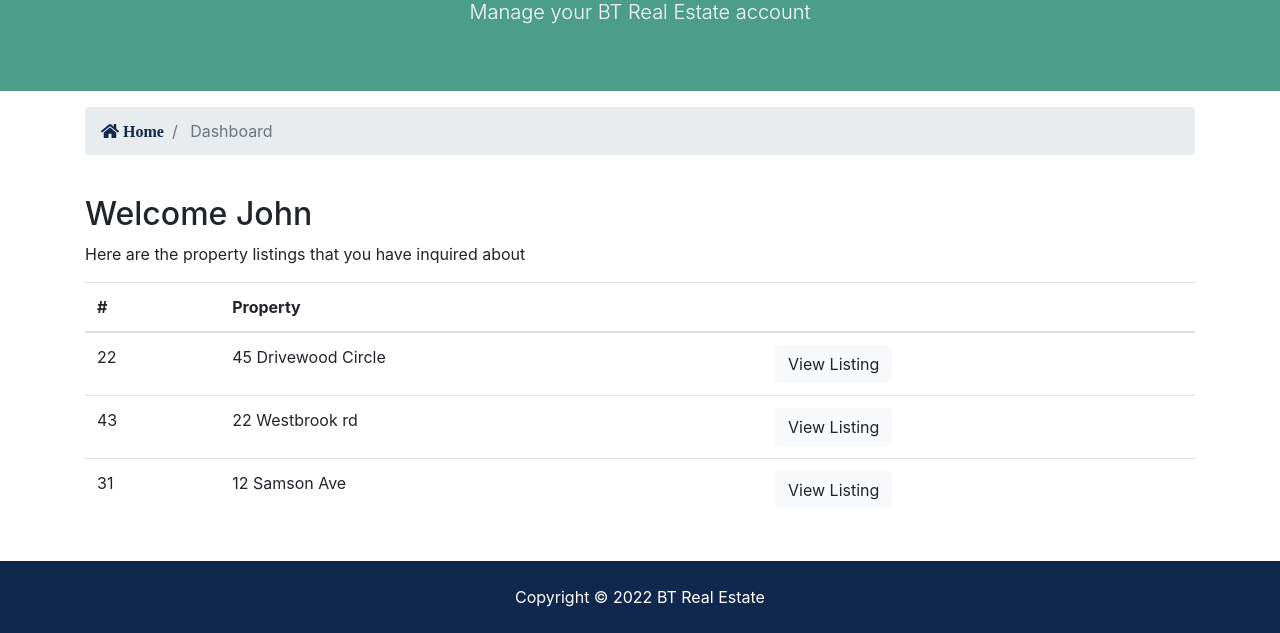
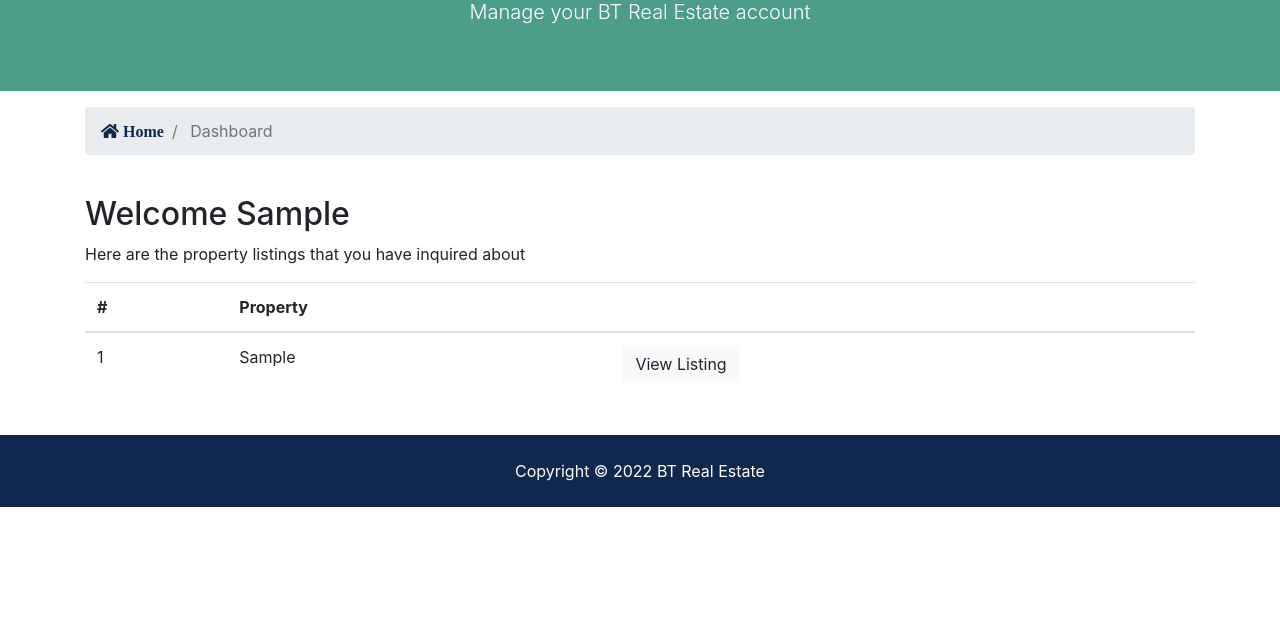
Before and after one commit to testpageAN/btre_project, a Django app: page /accounts/dashboard in a window 1280 px wide. Shown: the part 254-887 px from the top of the page. After the commit the page ends 761 px from the top, so only its background shows below. Run offline with Django 4.2, Linux system fonts and the light colour scheme; a user stored in the database is signed in; tables that the repository leaves empty hold one stand-in row (values such as "Sample post"); some libraries are stand-ins or nearby versions.

Commit message:
13/08, 60
Took 40 minutes

```diff
--- a/accounts/views.py
+++ b/accounts/views.py
@@ -1,6 +1,7 @@
 from django.shortcuts import render, redirect
 from django.contrib import messages, auth
 from django.contrib.auth.models import User
+from contacts.models import Contact
 
 # Create your views here.
 def register(request):
@@ -92,4 +93,9 @@ def logout(request):
 
 
 def dashboard(request):
-    return render(request,'accounts/dashboard.html')
+    user_contacts = Contact.objects.order_by('-contact_date').filter(user_id=request.user.id)
+
+    context ={
+        'contacts': user_contacts
+    }
+    return render(request,'accounts/dashboard.html', context)
--- a/templates/accounts/dashboard.html
+++ b/templates/accounts/dashboard.html
@@ -37,7 +37,8 @@
     <div class="container">
       <div class="row">
         <div class="col-md-12">
-          <h2>Welcome John</h2>
+          <h2>Welcome {{ user.first_name }}</h2>
+            {% if contacts %}
               <p>Here are the property listings that you have inquired about</p>
               <table class="table">
                 <thead>
@@ -48,29 +49,22 @@
                   </tr>
                 </thead>
                 <tbody>
+
+                    {% for contact in contacts %}
                       <tr>
-                <td>22</td>
-                <td>45 Drivewood Circle</td>
+                        <td>{{ contact.id }}</td>
+                        <td>{{ contact.listing }}</td>
                         <td>
-                  <a class="btn btn-light" href="#">View Listing</a>
+                          <a class="btn btn-light" href="{% url 'listing' contact.listing_id %}">View Listing</a>
                         </td>
                       </tr>
-              <tr>
-                <td>43</td>
-                <td>22 Westbrook rd</td>
-                <td>
-                  <a class="btn btn-light" href="#">View Listing</a>
-                </td>
-              </tr>
-              <tr>
-                <td>31</td>
-                <td>12 Samson Ave</td>
-                <td>
-                  <a class="btn btn-light" href="#">View Listing</a>
-                </td>
-              </tr>
+                    {% endfor %}
+
                 </tbody>
               </table>
+            {% else %}
+                <p>You have not made any inquiries</p>
+            {% endif %}
         </div>
       </div>
     </div>
```
Also changed, not shown: btre/settings.py (+8 -0 lines), contacts/views.py (+18 -0 lines). Lines whose indentation alone changed are shown as unchanged.
